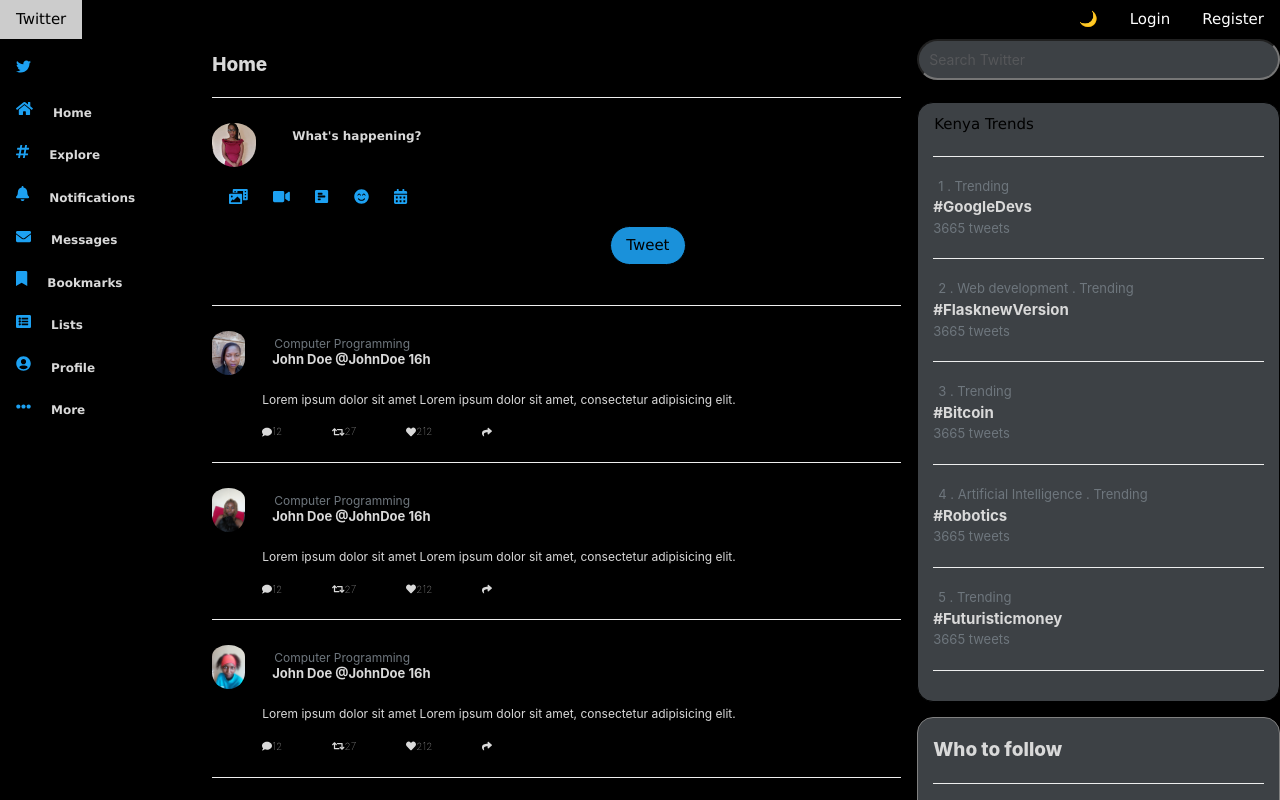
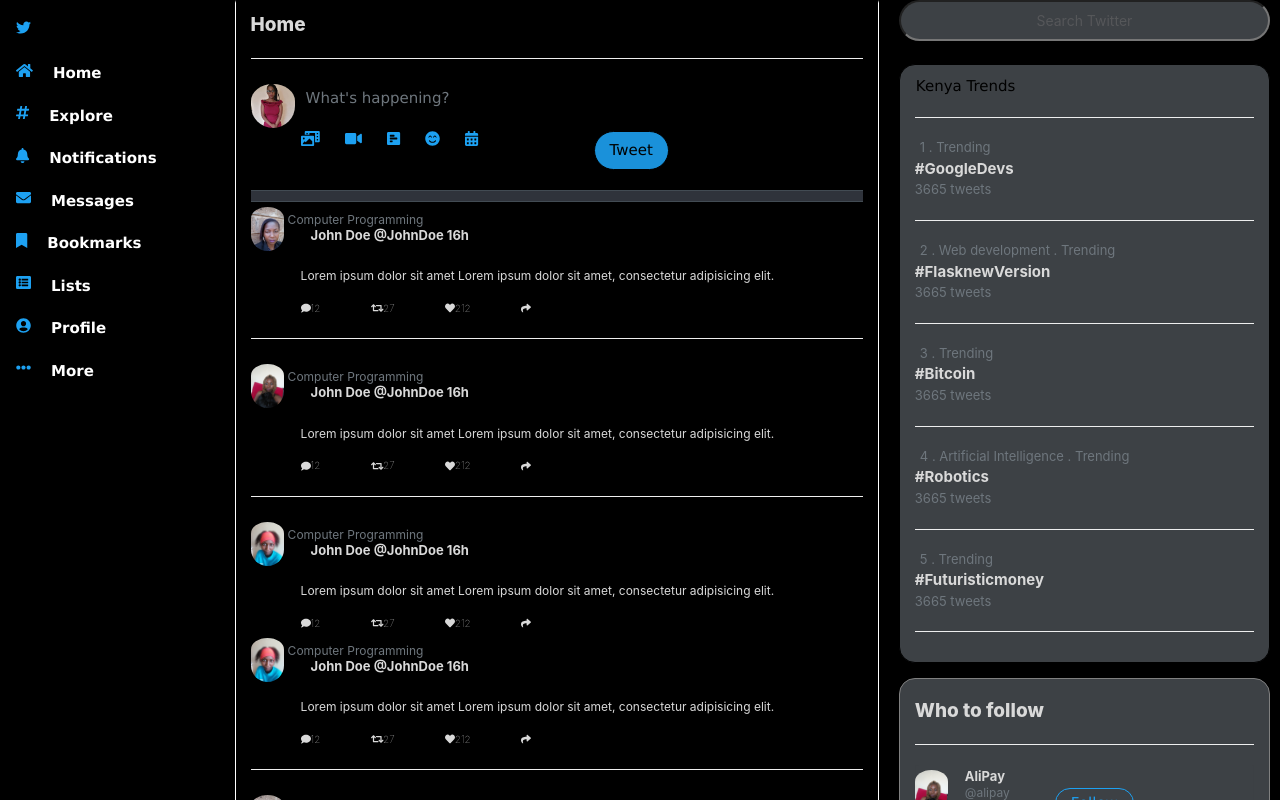
Before and after one commit to grace-mugoiri/twitter-clone, a React (Create React App) app in the folder frontend/: page / in a window 1280 px wide. Shown: the top 800 px of the page. Built offline with nearby package versions, Linux system fonts and the light colour scheme; no server answers.

Commit message:
remove nav bar

```diff
--- a/frontend/src/assets/styles/topbar.css
+++ b/frontend/src/assets/styles/topbar.css
@@ -1,15 +1,34 @@
 #topbar {
+  -moz-box-align: start;
+	align-items: flex-start;
+
+}
+.css-3-home h2 {
+	font-weight: 800;
 	font-size: 19px;
-  font-family: -apple-system, BlinkMacSystemFont, 'Segoe UI', Roboto, Oxygen,
-    Ubuntu, Cantarell, 'Open Sans', 'Helvetica Neue', sans-serif;
-  display: grid;
-  font-weight: 800;
+	font-family: -apple-system, BlinkMacSystemFont, 'Segoe UI', Roboto, Oxygen, Ubuntu, Cantarell, 'Open Sans', 'Helvetica Neue', sans-serif;
 	line-height: 1.3125;
 	overflow-wrap: break-word;
 	min-width: 0px;
 	color: rgb(217, 217, 217);
-  float: left;
-  margin-top: 3px;
+	max-width: 100%;
+	overflow: hidden;
+	text-overflow: ellipsis;
+	white-space: nowrap;
+	border: 0px solid black;
+	box-sizing: border-box;
+	display: inline;
+	margin: 0px;
+	width: 100%;
+	padding: 0px;
+
+}
+.topbar-home {
+	font-family: inherit;
+	overflow-wrap: break-word;
+	color: inherit;
+	font: inherit;
+	white-space: inherit;
 }
 
 .row {
@@ -17,12 +36,13 @@
   background-color: black;
 }
 hr {
-  width: 100%;
+	/* width: 100%; */
+	height: 100%;
 }
 
 .column-one {
   float: left;
-  width: 15.33%;
+  width: 18.33%;
   border-radius: 16px;
   border-width: 1px;
   justify-content: space-between;
@@ -36,14 +56,15 @@ hr {
 }
 .column-two {
   float: left;
-  width: 56.33%;
+  width: 50.33%;
 	margin-bottom: 15px;
-  border-radius: 16px;
+	height: 100%;
   overflow: hidden;
-  border-width: 0.1px;
+  /* border-width: 0.1px; */
   border-style: solid;
-  border-bottom-width: 1px;
-  border-bottom-style: solid;
+	/* border-bottom-width: 1px; */
+	border-right: 1px solid white;
+	border-left: 1px solid white;
   -moz-box-pack: justify;
   justify-content: space-between;
   padding-bottom: 10px;
@@ -51,6 +72,14 @@ hr {
   padding-left: 15px;
   padding-right: 15px;
 }
+
+.column-three {
+  float: left;
+	width: 31.34%;
+	padding-left: 20px;
+	padding-right: 10px;
+}
+
 
 .image {
   -moz-box-align: stretch;
@@ -97,10 +126,7 @@ hr {
   -moz-box-flex: 0;
   flex-grow: 0;
 }
-.column-three {
-  float: left;
-  width: 28.34%;
-}
+
 .row::after {
   content: '';
   display: table;
@@ -108,17 +134,14 @@ hr {
 }
 
 .css-3 {
-  /* -moz-box-align: stretch; */
   -moz-box-direction: normal;
   -moz-box-orient: vertical;
-  /* align-items: stretch; */
   border: 0px solid black;
   box-sizing: border-box;
   display: flex;
   flex-basis: auto;
   flex-direction: column;
-  flex-shrink: 0;
-  /* margin-right: 10px; */
+  flex-shrink: 1;
   min-height: 0px;
   min-width: 0px;
   padding: 0px;
@@ -130,14 +153,38 @@ hr {
 	align-items: flex-start;
 
 }
+.css-3-home {
+	-moz-box-align: stretch;
+	-moz-box-direction: normal;
+	-moz-box-orient: vertical;
+	align-items: stretch;
+	border: 0px solid black;
+	box-sizing: border-box;
+	display: flex;
+	flex-basis: auto;
+	flex-direction: column;
+	margin: 0px;
+	min-height: 0px;
+	min-width: 0px;
+	padding: 0px;
+	position: relative;
+	z-index: 0;
+	-moz-box-pack: center;
+	justify-content: center;
+	flex-shrink: 1;
+	height: 100%;
+
+}
 .css-3 span {
-	color: rgb(217, 217, 217);
+	color: #6E767D;
 	margin-right: 16px;
 	margin-left: 20px;
-	font-size: 12px;
+	font-size: 15px;
 	text-decoration: none;
-	font-weight: 700;
+	font-weight: 400;
 	padding-top: 0.2px;
+	line-height: 1.3125;
+	white-space: nowrap;
 }
 
 .css-3 a {
@@ -197,7 +244,16 @@ flex-grow: 1;
 	transition-property: background-color, box-shadow;
 
 }
-
+.line-break {
+	border-top-width: 1px;
+	border-top-style: solid;
+	border-top-color: rgb(66, 75, 83);
+	height: 12px;
+	background-color: rgb(47, 51, 59);
+	border-bottom-width: 1px;
+	border-bottom-style: solid;
+	border-bottom-color: rgb(66,75,83);
+}
 .happening {
   direction: ltr;
   text-align: left;
@@ -205,16 +261,17 @@ flex-grow: 1;
   overflow: hidden;
   white-space: pre-wrap;
   overflow-wrap: break-word;
-  font-weight: 400;
+  font-weight: 200;
   line-height: 1.3125;
   color: #6e767d;
   position: absolute;
   z-index: 1;
   text-align: initial;
   white-space: pre-wrap;
-  margin-left: 50px;
+  margin-left: 25px;
   padding: 10px;
 }
+
 #happening-link {
   -moz-box-direction: normal;
   -moz-box-orient: horizontal;
@@ -234,6 +291,11 @@ flex-grow: 1;
 	overflow: hidden;
 	text-overflow: ellipsis;
 	white-space: nowrap;
+
+}
+.css-901oao span {
+	color: white;
+	font-weight: 600;
 
 }
 
@@ -259,6 +321,7 @@ white-space: nowrap;
 .css-3-others {
   margin-right: 2px;
 	margin-top: 30px;
+	width: 100%;
   margin-bottom: 10px;
   flex-wrap: wrap;
   z-index: 1;
@@ -269,15 +332,14 @@ white-space: nowrap;
   -moz-box-direction: normal;
   -moz-box-orient: horizontal;
   flex-direction: row;
-  margin-left: 2px;
-  margin-right: 2px;
+  margin-left: 35px;
 }
 .css-icons {
-  margin-top: 10px;
-  -moz-box-align: center;
-  align-items: center;
-  -moz-box-direction: normal;
-  -moz-box-orient: horizontal;
+  margin-top: 12px;
+  /* -moz-box-align: center; */
+  /* align-items: center; */
+  /* -moz-box-direction: normal; */
+  /* -moz-box-orient: horizontal; */
   flex-direction: row;
 }
 
@@ -315,7 +377,7 @@ white-space: nowrap;
 
 .css-3-others button {
   opacity: 0.9;
-  margin-left: 390px;
+  margin-left: 90px;
   min-width: calc(62.79px);
   min-height: 39px;
   background-color: #1da1f2;
@@ -324,7 +386,6 @@ white-space: nowrap;
   height: 0px;
   user-select: none;
 	padding-left: 1em;
-	margin-top: 12px;
   padding-right: 1em;
   border-width: 1px;
   border-style: solid;
@@ -392,14 +453,9 @@ white-space: nowrap;
 }
 
 .row-search input {
-  text-align: left;
+  text-align: center;
   font-size: 10px;
   color: rgba(143, 137, 137, 0.568);
-  resize: none;
-  appearance: none;
-  box-sizing: border-box;
-  outline-style: none;
-  font-family: inherit;
   background-color: rgb(61, 65, 69);
   width: 100%;
   padding: 10px;
@@ -410,19 +466,7 @@ white-space: nowrap;
   border-radius: 9999px;
 }
 
-.row-search {
-  font-weight: 400px;
-  font-size: 15px;
-  font-family: -apple-system, BlinkMacSystemFont, 'Segoe UI', Roboto, Helvetica,
-    Arial, sans-serif;
-  line-height: 1.3125;
-  overflow-wrap: break-word;
-  min-width: 0px;
-  -moz-box-flex: 1;
-  flex-grow: 1;
-  color: rgb(217, 217, 217);
-  display: flex;
-}
+
 
 .trends {
   margin-bottom: 15px;
--- a/frontend/src/components/App.jsx
+++ b/frontend/src/components/App.jsx
@@ -1,6 +1,6 @@
 import React from 'react';
 import Home from "./Home";
-import Navbar from "./Navbar";
+// import Navbar from "./Navbar";
 import Login from "./Login";
 import Register from "./Register";
 import { BrowserRouter as Router, Route, Switch } from 'react-router-dom';
@@ -19,7 +19,7 @@ function App() {
 
 	return (
 		<React.Fragment>
-			<Navbar />
+			{/* <Navbar /> */}
 			<Router>
 				<Switch>
 					<Route path="/" exact> {login ? <MainPage/> : <Home/>} </Route>
--- a/frontend/src/components/Home.jsx
+++ b/frontend/src/components/Home.jsx
@@ -126,10 +126,11 @@ function Home() {
 
         </div>
         <div className="column-two">
-          <div className="css-3">
-            <div id="topbar">
-              Home
-
+          <div className="css-3-home">
+            <div id="topbar" className="css-3-home">
+							<h2>
+								<span className="topbar-home">Home</span>
+							</h2>
             </div>
           </div>
           <hr />
@@ -150,29 +151,28 @@ function Home() {
 									<a href="/api/tweets">
 										<FontAwesomeIcon icon={faPhotoVideo} />
 									</a>
-                  <div className="css-3-others">
+									<div className="css-icons">
 										<a href="/api/tweets">
 											<FontAwesomeIcon icon={faVideo} />
 										</a>
-                    <div className="css-3-others">
+										<div className="css-icons">
 											<a href="/api/tweets">
 												<FontAwesomeIcon icon={faPollH} />
 											</a>
-                      <div className="css-3-others">
+											<div className="css-icons">
 												<a href="/api/tweets">
 													<FontAwesomeIcon icon={faSmileBeam} />
 												</a>
 
-                        <div className="css-3-others">
+												<div className="css-icons">
 													<a href="/api/tweets">
 														<FontAwesomeIcon icon={faCalendarAlt} />
 													</a>
 
-                {/* <h1 className="w3-jumbo"> Twitter Clone </h1> */}
-                {/* <button className="w3-button w3-pink" style={{ marginRight: '1rem' }} onClick={() => (window.location = '/login')}>Login</button> */}
-                {/* <button className="w3-button w3-pink" onClick={() => (window.location = '/register')}> Register</button> */}
-												</div>
+												<div className="css-icons">
+													<a href="/api/tweets">
 														<button id="tweet-button">Tweet</button>
+													</a>
 													</div>
 												</div>
 											</div>
@@ -180,7 +180,12 @@ function Home() {
 									</div>
 								</div>
 							</div>
-          <hr />
+
+            </div>
+					</div>
+
+					<div className="css-3-home line-break"></div>
+
           <div className="image">
             <div className="image image-profile">
               <a href="/profile"><img src={pup} alt="" id="photo" /></a>
@@ -247,6 +252,38 @@ function Home() {
             </span>
           </div>
           <hr />
+          <div className="image">
+            <div className="image image-profile">
+              <a href="/profile"><img src={curly} alt="" id="photo" /></a>
+            </div>
+            <div className="css-3">
+              <div className="css-3 happening">
+                <a href="/api" id="happening-link">Computer Programming</a>
+              </div>
+
+              <div className="doe">
+                <a href="/api">John Doe @JohnDoe 16h</a>
+              </div>
+            </div>
+            <div className="text">
+              <p>Lorem ipsum dolor sit amet Lorem ipsum dolor sit amet, consectetur adipisicing elit. </p>
+            </div>
+            <span className="likes">
+              <a href="/api">
+                <FontAwesomeIcon icon={faComment} />
+                12
+              </a>
+              <a href="/api">
+                <FontAwesomeIcon icon={faRetweet} />
+                27
+              </a>
+              <a href="/api">
+                <FontAwesomeIcon icon={faHeart} />
+                212
+              </a>
+              <a href="/api"><FontAwesomeIcon icon={faShare} /></a>
+            </span>
+          </div>
           <div className="image">
             <div className="image image-profile">
               <a href="/profile"><img src={curly} alt="" id="photo" /></a>
```
Lines whose indentation alone changed are shown as unchanged.
